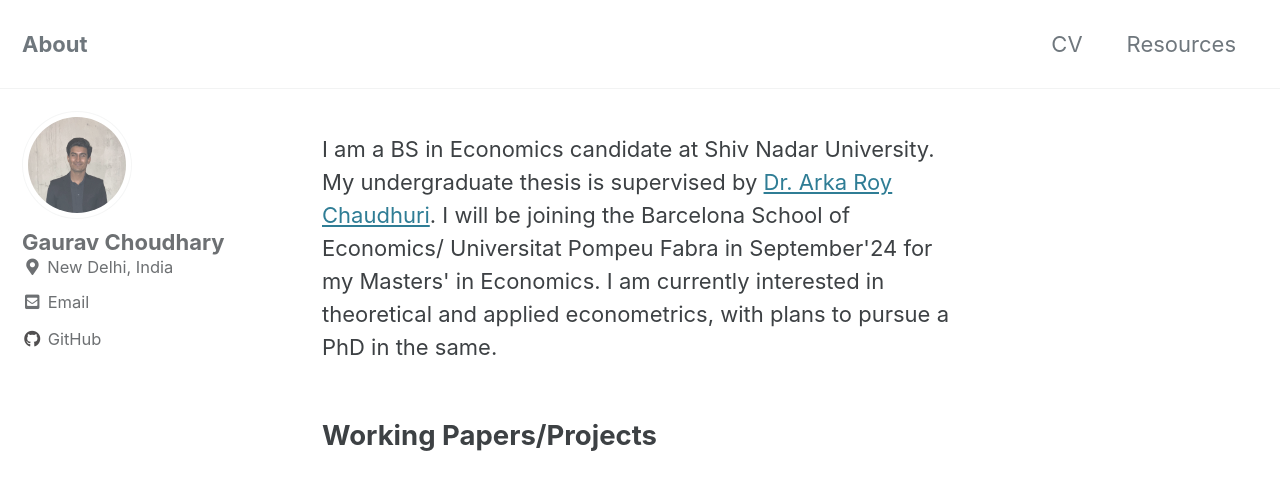
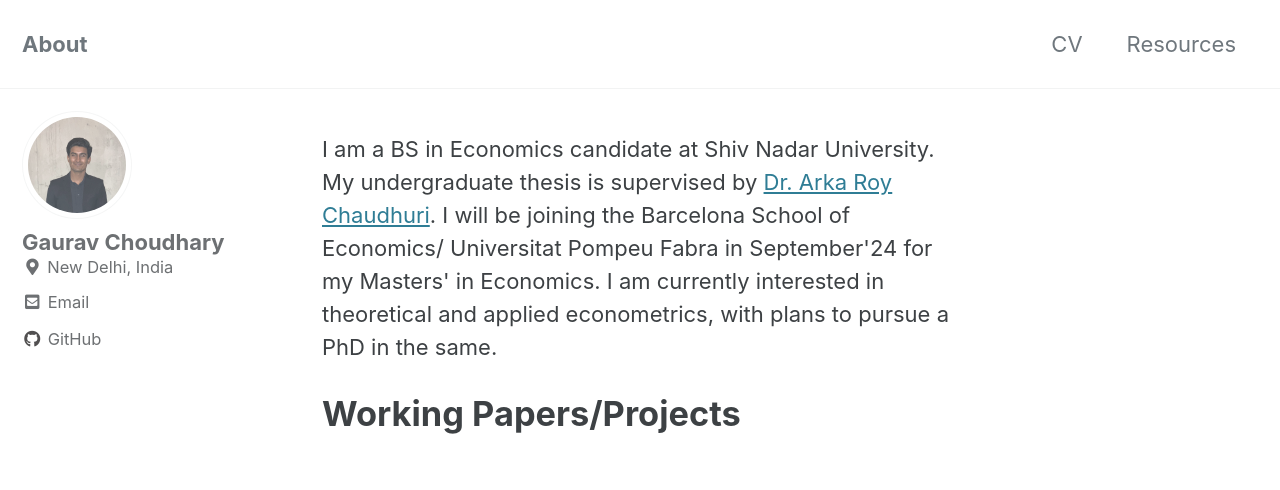
Before and after one commit to gajgaurav/gajgaurav.github.io, a Jekyll site: the page built from index.html, in a window 1280 px wide. Shown: the top 490 px of the page. Built offline with Jekyll 4.4.1, drawn with Linux system fonts in a browser that asks for light colours; cached includes are drawn as plain includes; the list of posts is cut into pages by our own code.

```diff
--- a/_layouts/home.html
+++ b/_layouts/home.html
@@ -11,7 +11,7 @@ layout: archive
   econometrics, with plans to pursue a PhD in the same.
   </p>
 
-  <h2 id = "Work in Progress">Working Papers/Projects</h2>
+  <h1 id = "Work in Progress">Working Papers/Projects</h1>
 </section>
 
 {% if paginator %}
```
